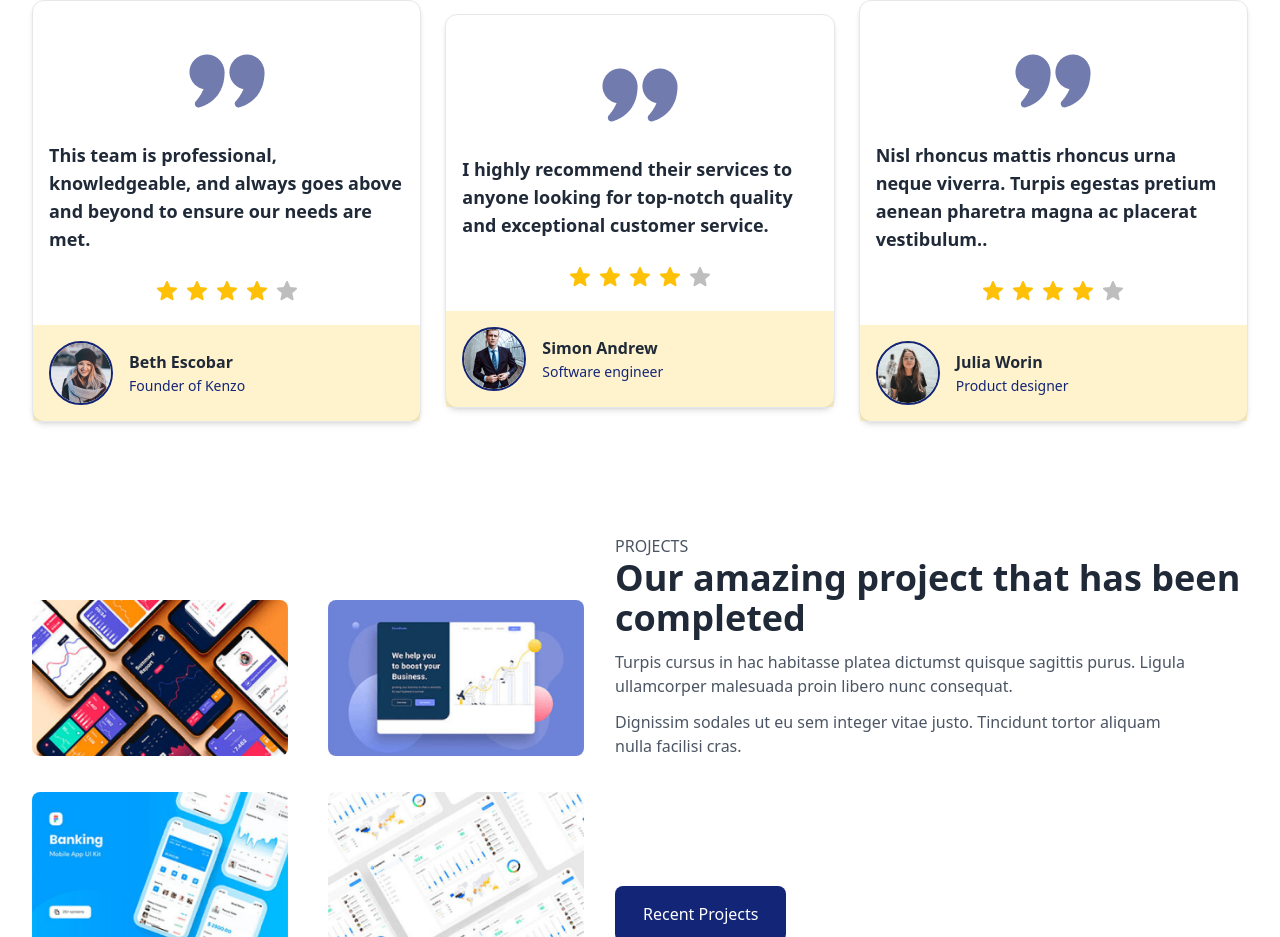
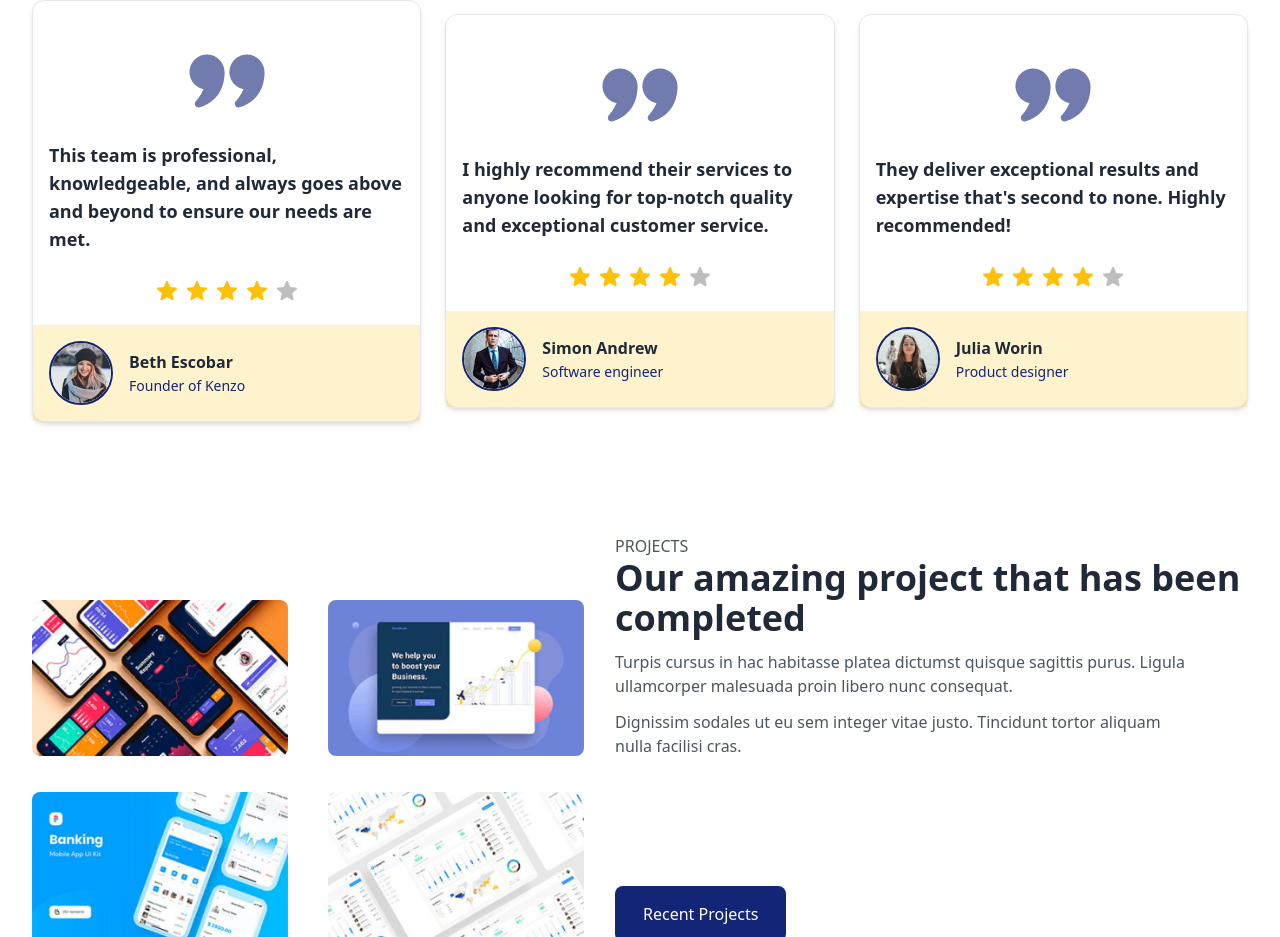
Before and after one commit to JuanPabloDiaz/landingZone, a React (Create React App) app in the folder landing-page/: page / in a window 1280 px wide. Shown: the part 3343-4280 px from the top of the page. Built offline with nearby package versions, Linux system fonts and the light colour scheme.

Commit message:
MVP2 >> TESTIMONIALS: change text

```diff
--- a/landing-page/src/components/Testimonials.jsx
+++ b/landing-page/src/components/Testimonials.jsx
@@ -28,7 +28,7 @@ export default () => {
       name: "Julia Worin",
       title: "Product designer",
       quote:
-        "Nisl rhoncus mattis rhoncus urna neque viverra. Turpis egestas pretium aenean pharetra magna ac placerat vestibulum..",
+        "They deliver exceptional results and expertise that's second to none. Highly recommended!",
     },
   ];
 
```
